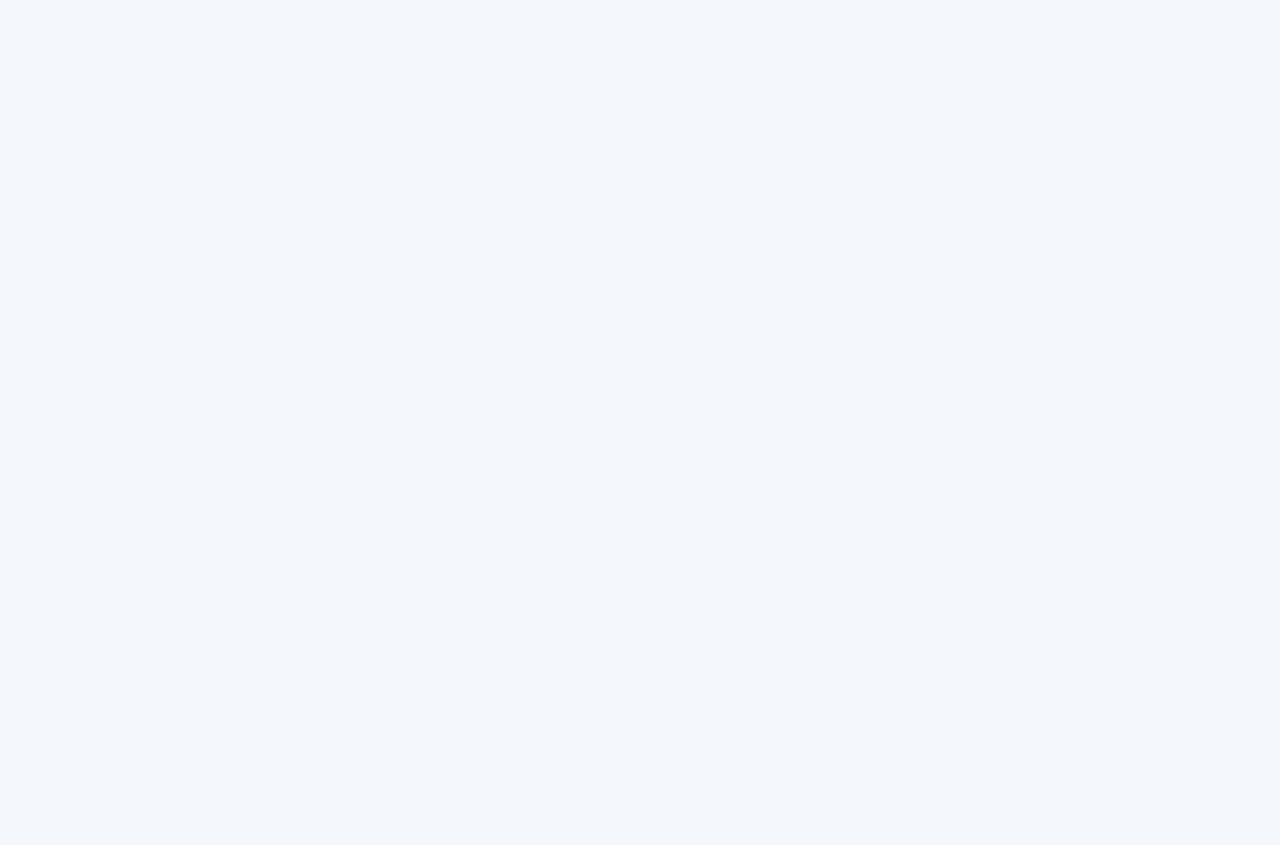
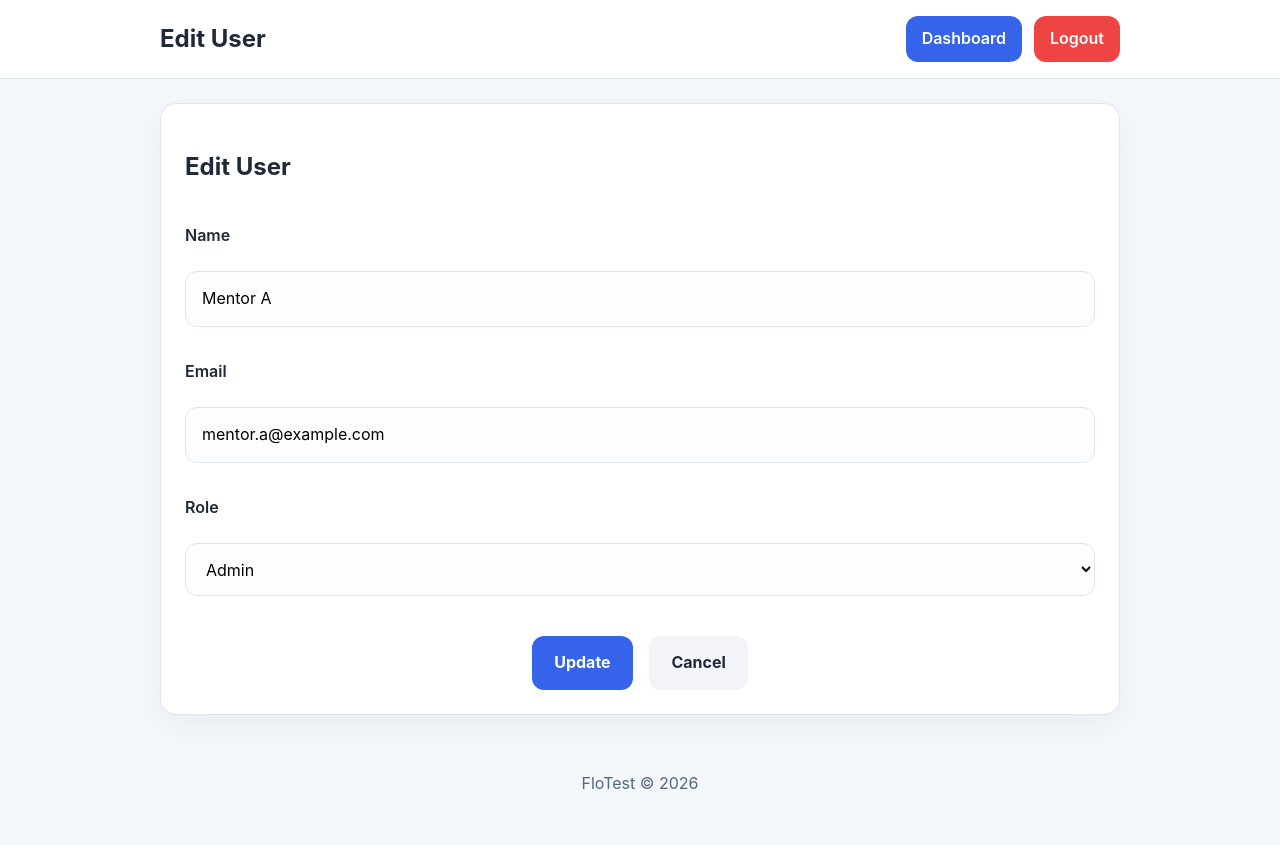
Before and after one commit to barriagung/FloTest-Seed-Level, a plain HTML site: page admin/users/edit.html in a window 1280 px wide. Before the commit the page ends 800 px from the top, so only its background shows below. Drawn offline with Linux system fonts and the light colour scheme.

Commit message:
Menyelesaikan  epic 5 / Membuat halaman edit.

```diff
--- a/admin/users/edit.html
+++ b/admin/users/edit.html
@@ -1,20 +1,50 @@
 <!DOCTYPE html>
-<html lang="en">
+<html lang="id">
 <head>
     <meta charset="UTF-8">
     <meta name="viewport" content="width=device-width, initial-scale=1.0">
-    <title>Document</title>
+    <title>FloTest - Edit User</title>
     <link rel="stylesheet" href="../../assets/css/style.css">
 </head>
 <body>
-    <header>
-    <nav></nav>
-</header>
+    <header class="site-header">
+        <div class="container header-inner">
+            <h1>Edit User</h1>
+            <nav aria-label="Navigasi admin">
+                <a href="../dashboard.html">Dashboard</a>
+                <a class="logout" href="../../index.html">Logout</a>
+            </nav>
+        </div>
+    </header>
 
-<main>
-    <section></section>
-</main>
+    <main class="container">
+        <section class="card">
+            <h2>Edit User</h2>
+            <form action="#" method="post">
+                <label for="name">Name</label>
+                <input type="text" id="name" name="name" value="Mentor A" placeholder="Enter user name" required>
 
-<footer></footer>
+                <label for="email">Email</label>
+                <input type="email" id="email" name="email" value="mentor.a@example.com" placeholder="Enter email" required>
+
+                <label for="role">Role</label>
+                <select id="role" name="role" required>
+                    <option value="">-- Pilih Role --</option>
+                    <option value="admin" selected>Admin</option>
+                    <option value="mentor">Mentor</option>
+                    <option value="menti">Menti</option>
+                </select>
+
+                <div class="form-actions">
+                    <button type="submit" class="button">Update</button>
+                    <a href="index.html" class="button secondary">Cancel</a>
+                </div>
+            </form>
+        </section>
+    </main>
+
+    <footer class="site-footer">
+        <p>FloTest &copy; 2026</p>
+    </footer>
 </body>
 </html>
```
